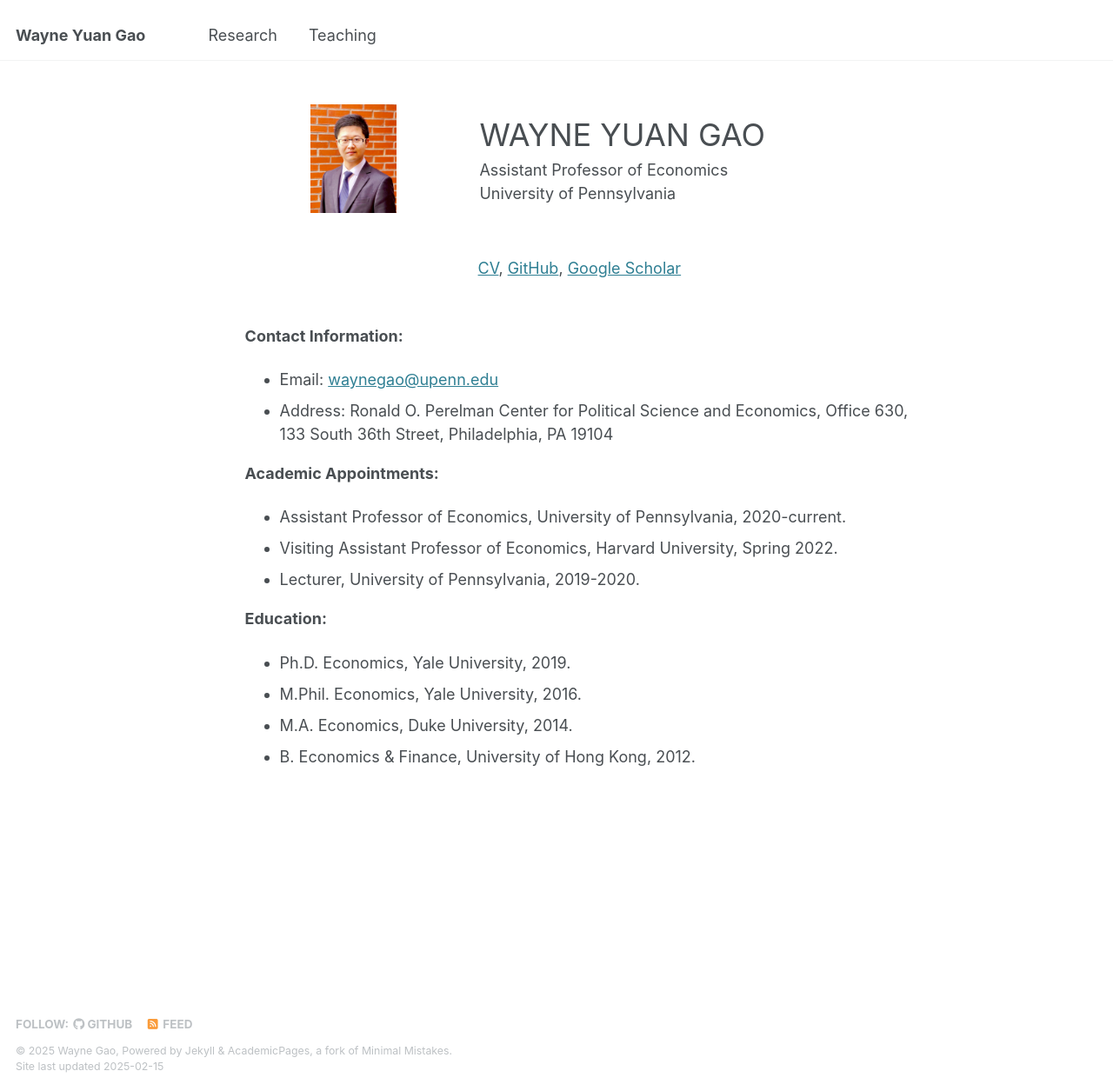
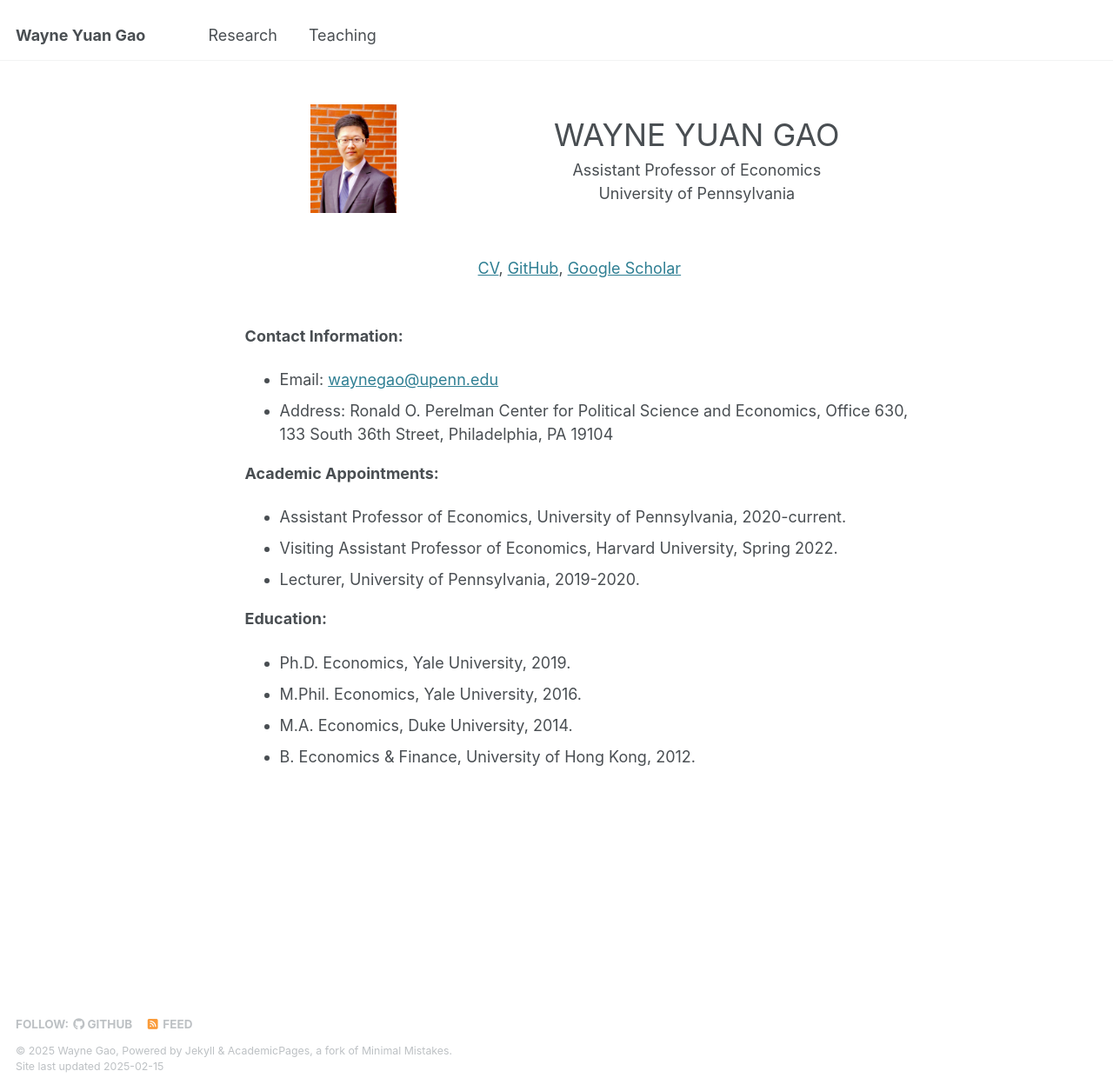
Before and after one commit to wayne-y-gao/wayne-y-gao.github.io, a Jekyll site: the page built from _pages/about.md, in a window 1280 px wide and 1255 px high. Shown: the whole window at 87% size. Built offline with Jekyll 4.4.1, drawn with Linux system fonts in a browser that asks for light colours.

Commit message:
Update about.md

```diff
--- a/_pages/about.md
+++ b/_pages/about.md
@@ -12,10 +12,10 @@ redirect_from:
     <img src="images/BrickLargeS.jpg" alt="Profile Image" style="width:40%;">
   </div>
   <div style="flex: 2; text-align: left; padding-left: 20px;">
-    <div style="font-size: 2em;">
+    <div style="text-align: center; font-size: 2em;">
       WAYNE YUAN GAO
     </div>
-    <div>
+    <div style="text-align: center;">
       Assistant Professor of Economics<br>
       University of Pennsylvania
     </div>
```
